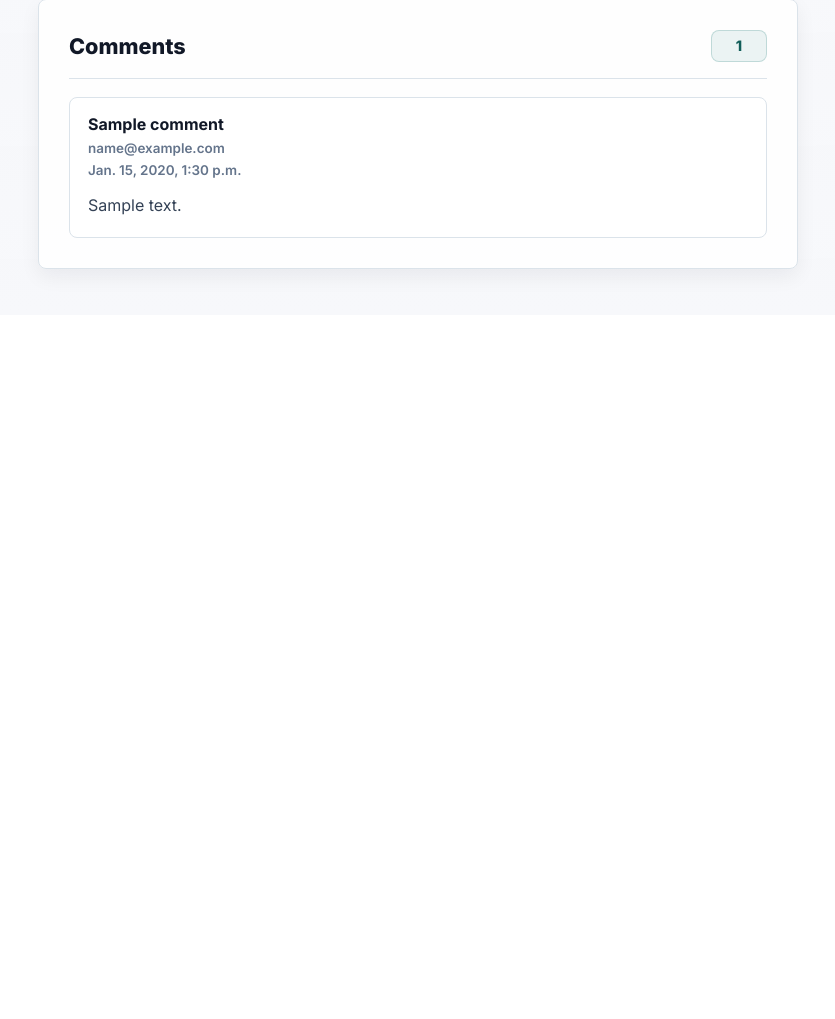
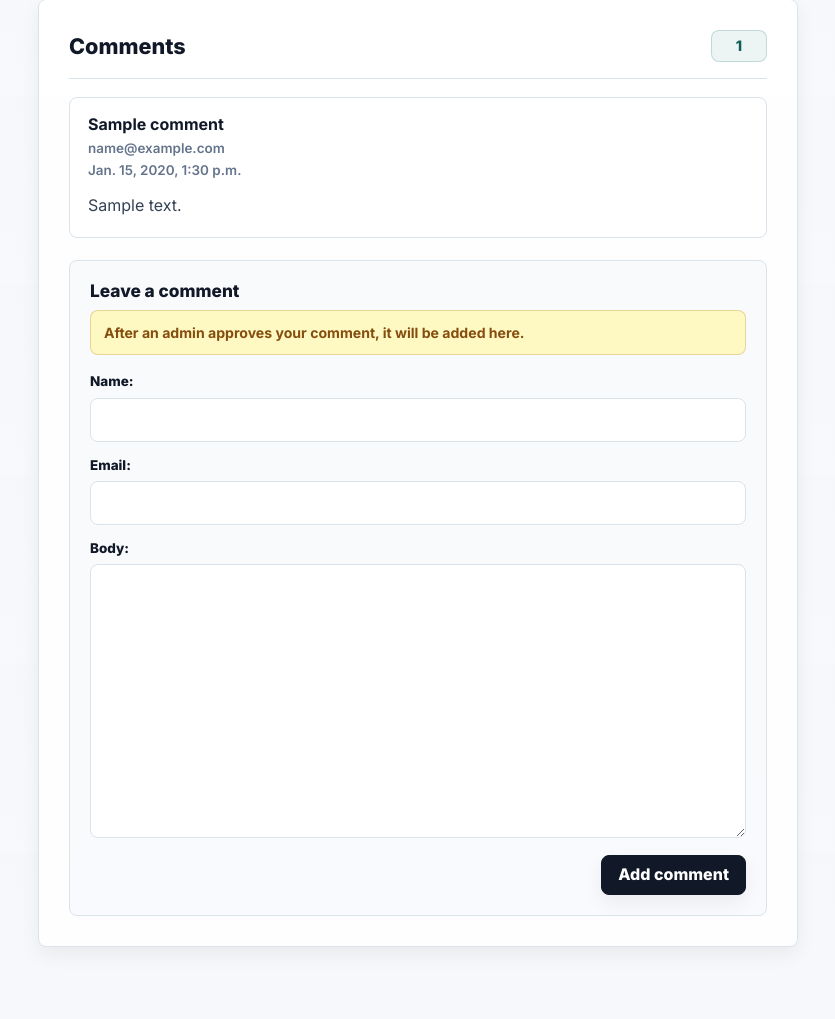
Before and after one commit to IL1RO3/Bloggify, a Django app: a page that uses bloggify_project/bloggify/templates/bloggify/detail.html in a window 1280 px wide. Shown: the part 485-1504 px from the top of the page, without its empty margins (222-1057 px from the left). Before the commit the page ends 768 px from the top, so only its background shows below. Run offline with Django 5.2, Linux system fonts and the light colour scheme; a user stored in the database is signed in; tables that the repository leaves empty hold one stand-in row (values such as "Sample post").

Commit message:
customized the admin panel, added comment form, minor update on the dashboard template

```diff
--- a/bloggify_project/bloggify/forms.py
+++ b/bloggify_project/bloggify/forms.py
@@ -1,7 +1,12 @@
 from django import forms
-from .models import Post
+from .models import Post,Comment
 
 class AddPostForm(forms.ModelForm):
     class Meta:
         model = Post
         fields = ['title','body','category']
+
+class CommentForm(forms.ModelForm):
+    class Meta:
+        model = Comment
+        fields = ['name' , 'email' , 'body']
--- a/bloggify_project/bloggify/models.py
+++ b/bloggify_project/bloggify/models.py
@@ -61,7 +61,7 @@ class Comment(models.Model):
     email = models.EmailField()
     body = models.TextField()
     created_date = models.DateTimeField(default=timezone.now)
-    active = models.BooleanField(default=True)
+    active = models.BooleanField(default=False)
 
     def __str__(self) -> str:
         return f'comment posted by {self.name} on {self.post.title}'
--- a/bloggify_project/bloggify/static/bloggify/styles.css
+++ b/bloggify_project/bloggify/static/bloggify/styles.css
@@ -566,7 +566,7 @@ p {
 
 .comments {
     max-width: var(--content);
-    margin-bottom: 54px;
+    margin-bottom: 72px;
     padding: 30px;
     border: 1px solid var(--line);
     border-radius: var(--radius);
@@ -639,6 +639,119 @@ p {
     color: var(--muted);
     text-align: center;
     border-style: dashed;
+}
+
+.comment-form-container {
+    margin-top: 22px;
+    padding: 20px;
+    border: 1px solid var(--line);
+    border-radius: var(--radius);
+    background: rgba(248, 250, 252, 0.72);
+}
+
+.comment-form-intro {
+    display: grid;
+    gap: 10px;
+    margin-bottom: 16px;
+}
+
+.comment-form-intro h3 {
+    font-size: 1.08rem;
+    font-weight: 800;
+}
+
+.comment-moderation-note {
+    padding: 11px 13px;
+    border: 1px solid rgba(161, 98, 7, 0.24);
+    border-radius: var(--radius);
+    color: #854d0e;
+    background: #fef9c3;
+    font-size: 0.88rem;
+    font-weight: 700;
+    line-height: 1.5;
+}
+
+.comment-form {
+    display: grid;
+    gap: 13px;
+}
+
+.comment-form p {
+    display: grid;
+    gap: 5px;
+}
+
+.comment-form label {
+    color: var(--ink);
+    font-size: 0.84rem;
+    font-weight: 800;
+}
+
+.comment-form input[type="text"],
+.comment-form input[type="email"],
+.comment-form textarea {
+    width: 100%;
+    min-height: 40px;
+    padding: 8px 10px;
+    border: 1px solid var(--line);
+    border-radius: var(--radius);
+    color: var(--ink);
+    background: var(--paper);
+    outline: none;
+}
+
+.comment-form textarea {
+    min-height: 118px;
+    resize: vertical;
+}
+
+.comment-form input[type="text"]:hover,
+.comment-form input[type="email"]:hover,
+.comment-form textarea:hover {
+    border-color: var(--line-strong);
+}
+
+.comment-form input[type="text"]:focus,
+.comment-form input[type="email"]:focus,
+.comment-form textarea:focus {
+    border-color: var(--teal);
+    box-shadow: 0 0 0 4px rgba(15, 118, 110, 0.1);
+}
+
+.comment-form .errorlist {
+    padding: 10px 12px;
+    border: 1px solid rgba(190, 18, 60, 0.24);
+    border-radius: var(--radius);
+    color: var(--rose);
+    background: var(--rose-soft);
+    font-size: 0.9rem;
+    list-style-position: inside;
+}
+
+.comment-form button[type="submit"] {
+    display: inline-flex;
+    width: fit-content;
+    min-width: 132px;
+    min-height: 40px;
+    align-items: center;
+    justify-content: center;
+    margin-top: 4px;
+    padding: 0 16px;
+    border: 1px solid var(--ink);
+    border-radius: var(--radius);
+    color: var(--paper);
+    background: var(--ink);
+    box-shadow: var(--shadow-sm);
+    font-weight: 800;
+    cursor: pointer;
+    justify-self: end;
+}
+
+.comment-form button[type="submit"]:hover {
+    transform: translateY(-1px);
+    border-color: var(--teal);
+    background: var(--teal);
+    box-shadow: var(--shadow);
 }
 
 /* Content pages */
--- /dev/null
+++ b/bloggify_project/bloggify/templates/bloggify/add_comment.html
@@ -0,0 +1,13 @@
+<div class="comment-form-container">
+    <div class="comment-form-intro">
+        <h3>Leave a comment</h3>
+        <p class="comment-moderation-note">
+            After an admin approves your comment, it will be added here.
+        </p>
+    </div>
+    <form class="comment-form" method="post">
+        {% csrf_token %}
+        {{ comment_form.as_p }}
+        <button type="submit">Add comment</button>
+    </form>
+</div>
--- a/bloggify_project/bloggify/templates/bloggify/dashboard.html
+++ b/bloggify_project/bloggify/templates/bloggify/dashboard.html
@@ -55,6 +55,7 @@
                 <div class="posts-grid">
                     {% for post in dash_posts %}
                     <div class="post-card">
+                        <a class="link-card" href="{% url 'bloggify:post_detail' post.pub_date.year post.pub_date.month post.pub_date.day post.slug %}" aria-label="View {{ post.title }}"></a>
                         <div class="post-header">
                             <h3>{{ post.title }}</h3>
                             <span class="post-status {% if post.status == 'published' %}published{% elif post.status == 'archived' %}archived{% else %}draft{% endif %}">
--- a/bloggify_project/bloggify/templates/bloggify/detail.html
+++ b/bloggify_project/bloggify/templates/bloggify/detail.html
@@ -50,11 +50,10 @@
         </article>
 
         <section class="comments">
-            <h2 class="comments-head" data-count="{{ post.comments.count }}">
+            <h2 class="comments-head" data-count="{{ post.active_comments.count }}">
                 Comments
             </h2>
             <ul class="comments-container">
-
                 {% for comment in post.active_comments %}
                 <li>
                     <h2>{{ comment.name }}</h2>
@@ -66,6 +65,7 @@
                 <li class="no-comment">No comments yet. Be the first to comment!</li>
                 {% endfor %}
             </ul>
+            {% include 'bloggify/add_comment.html' %}
         </section>
     </main>
 </body>
--- a/bloggify_project/bloggify/templates/bloggify/index.html
+++ b/bloggify_project/bloggify/templates/bloggify/index.html
@@ -99,5 +99,6 @@
         </div>
     </main>
 
+
 </body>
 </html>
--- a/bloggify_project/bloggify/urls.py
+++ b/bloggify_project/bloggify/urls.py
@@ -12,13 +12,13 @@ urlpatterns = [
         views.PostDetailView.as_view(),
         name="post_detail",
     ),
-    path("contact/", views.contact, name="contact"),
-    path("about/", views.about, name="about"),
+    path("contact/", views.contact_view, name="contact"),
+    path("about/", views.about_view, name="about"),
     path("login/", auth_views.LoginView.as_view(), name="login"),
     path("signup/", views.signup_view, name="signup"),
     path("post/<int:pk>/edit/", views.PostUpdateView.as_view(), name="update_article"),
     path("post/<int:pk>/delete/", views.PostDeleteView.as_view(), name="delete_article"),
-    path("dashboard/", views.Dashboard.as_view(), name="dashboard"),
+    path("dashboard/", views.DashboardView.as_view(), name="dashboard"),
     path("dashboard/post_article/", views.post_article_view, name="post_article"),
     path("dashboard/logout/", views.logout_view, name="logout"),
 ]
--- a/bloggify_project/bloggify/views.py
+++ b/bloggify_project/bloggify/views.py
@@ -4,7 +4,7 @@ from django.views import generic
 from . models import *
 from django.contrib.auth import logout
 from django.contrib.auth.forms import UserCreationForm
-from .forms import AddPostForm
+from .forms import AddPostForm , CommentForm
 from django.contrib.auth.decorators import login_required
 from django.contrib.auth.mixins import LoginRequiredMixin
 
@@ -44,20 +44,36 @@ class PostDetailView(generic.DateDetailView):
     def get_context_data(self, **kwargs):
         context = super().get_context_data(**kwargs)
         context['active_comments'] = Post.active_comments
+        context["comment_form"] = CommentForm()
         return context
+
+    def post(self,request,*args,**kwargs):
+        post = self.get_object()
+        form = CommentForm(request.POST)
+
+        if form.is_valid():
+            comment = form.save(commit=False)
+            comment.post = post
+            comment.save()
+            return redirect(request.path)
+
+        context = self.get_context_data(object=post)
+        context['comment_form'] = post
+        return self.render_to_response(context)
+
 
 
 class PostUpdateView(LoginRequiredMixin,generic.edit.UpdateView):
     model = Post
     fields = ['title','body','category']
-    template_name = 'registration/update_article.html'
+    template_name = 'bloggify/update_article.html'
     success_url = reverse_lazy('bloggify:index')
     login_url = "/login/"
 
 
 class PostDeleteView(LoginRequiredMixin,generic.edit.DeleteView):
     model = Post
-    template_name = 'registration/delete_article.html'
+    template_name = 'bloggify/delete_article.html'
     login_url = "/login/"
     success_url = reverse_lazy('bloggify:index')
 
@@ -67,7 +83,7 @@ class PostDeleteView(LoginRequiredMixin,generic.edit.DeleteView):
         return context
 
 
-class Dashboard(LoginRequiredMixin ,generic.ListView):
+class DashboardView(LoginRequiredMixin ,generic.ListView):
     template_name = 'bloggify/dashboard.html'
     login_url = 'bloggify:login'
     model = Post
@@ -77,14 +93,22 @@ class Dashboard(LoginRequiredMixin ,generic.ListView):
         context["post_count"] = context["dash_posts"].count()
         return context
 
+# class CommentAddView(LoginRequiredMixin,generic.edit.CreateView):
+#     model = Comment
+#     form_class = CommentForm
+#     template_name = 'bloggify/add_comment.html'
+
+
+
+
 
 # function based views
 
-def contact(request):
+def contact_view(request):
     return render(request , 'bloggify/contact.html')
 
 
-def about(request):
+def about_view(request):
     return render(request , 'bloggify/about.html')
 
 
@@ -122,4 +146,4 @@ def post_article_view(request):
 
     else:
         form = AddPostForm()
-    return render(request , 'registration/post_article.html',{'form':form})
+    return render(request , 'bloggify/post_article.html',{'form':form})
```
Also changed, not shown: other parts of bloggify_project/bloggify/static/bloggify/styles.css (+48 -0 lines), bloggify_project/bloggify/admin.py (+20 -2 lines), bloggify_project/bloggify/migrations/0004_alter_comment_active.py (added), bloggify_project/bloggify/templates/bloggify/delete_article.html (renamed from bloggify_project/bloggify/templates/registration/delete_article.html), bloggify_project/bloggify/templates/bloggify/post_article.html (renamed from bloggify_project/bloggify/templates/registration/post_article.html), bloggify_project/bloggify/templates/bloggify/update_article.html (renamed from bloggify_project/bloggify/templates/registration/update_article.html).
